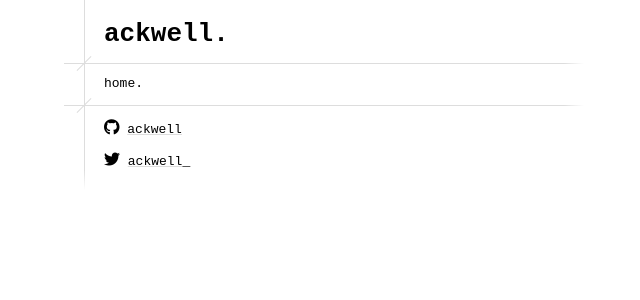
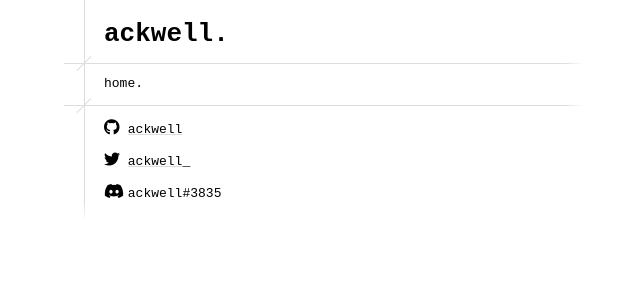
Before and after one commit to ackwell/ackwell.github.io, a Jekyll site: the page built from index.md, in a window 1280 px wide. Shown: the top 300 px of the page, without its empty margins (36-676 px from the left). Built offline with Jekyll 4.4.1, drawn with Linux system fonts in a browser that asks for light colours; nearby versions of some CDN libraries.

Commit message:
Add support for unlinked social

```diff
--- a/_data/social.yml
+++ b/_data/social.yml
@@ -1,7 +1,10 @@
-- url: https://github.com/ackwell
-  icon: github
+- icon: github
   username: ackwell
+  url: https://github.com/ackwell
 
-- url: https://twitter.com/ackwell_
-  icon: twitter
+- icon: twitter
   username: ackwell_
+  url: https://twitter.com/ackwell_
+
+- icon: discord
+  username: ackwell#3835
--- a/_layouts/default.html
+++ b/_layouts/default.html
@@ -25,10 +25,14 @@
       <ul class="social">
         {% for social in site.data.social %}
           <li>
-            <a href="{{ social.url }}">
-              <i class="fab fa-{{ social.icon }}"></i>
-              <span class="username">{{ social.username }}</span>
-            </a>
+            {% if social.url %}
+              <a href="{{ social.url }}">
+            {% endif %}
+                <i class="icon fab fa-{{ social.icon }}"></i>
+                <span class="username">{{ social.username }}</span>
+            {% if social.url %}
+              </a>
+            {% endif %}
           </li>
         {% endfor %}
       </ul>
--- a/main.scss
+++ b/main.scss
@@ -106,9 +106,13 @@ hr {
   // Move the decoration to the username so the icon doesn't chew it
   a {
     text-decoration: none;
+
+    .username {
+      text-decoration: underline $line-color;
+    }
   }
 
-  .username {
-    text-decoration: underline $line-color;
+  .icon {
+    width: 1em;
   }
 }
```
